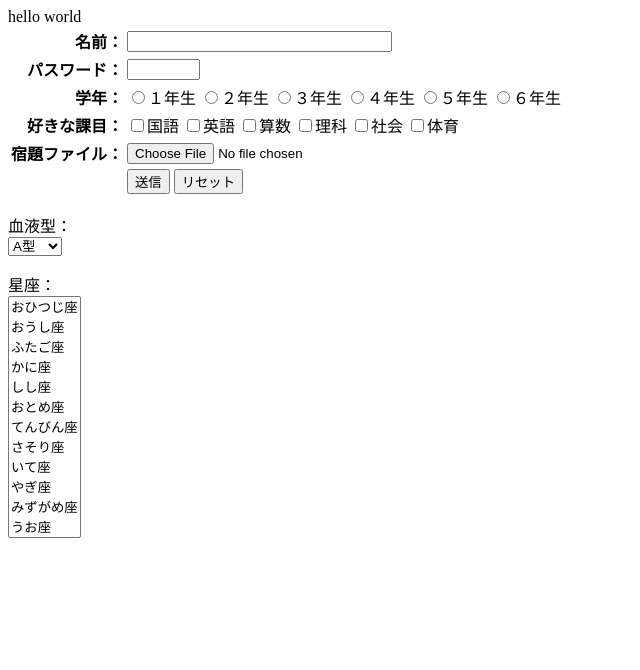
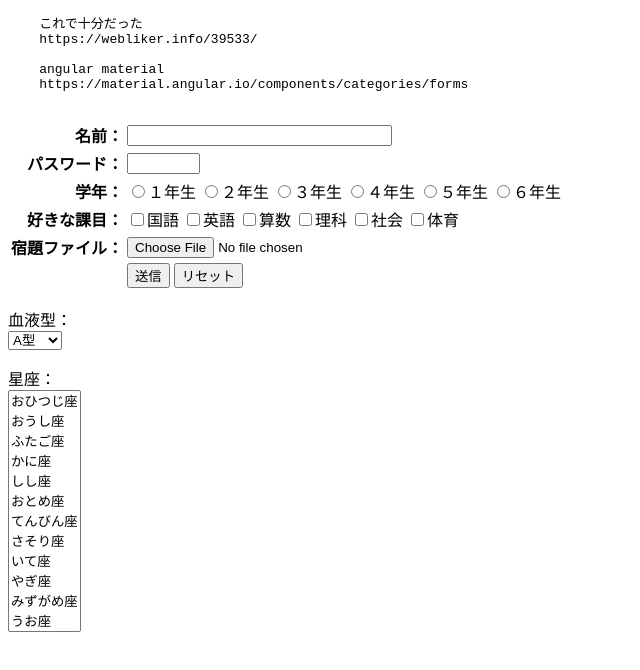
Before and after one commit to yoshinari1356/basic_html, a plain HTML site: page index.html in a window 1280 px wide. Shown: the whole page, without its empty margins (0-640 px from the left). Drawn offline with Linux system fonts and the light colour scheme.

Commit message:
説明追記

```diff
--- a/index.html
+++ b/index.html
@@ -7,7 +7,14 @@
     <title>Document</title>
   </head>
   <body>
-    hello world
+    <pre>
+    これで十分だった
+    https://webliker.info/39533/
+
+    angular material
+    https://material.angular.io/components/categories/forms
+  </pre
+    >
 
     <form action="cgi-bin/aaa.cgi" method="post">
       <table border="0">
```
Also changed, not shown: README.md.
